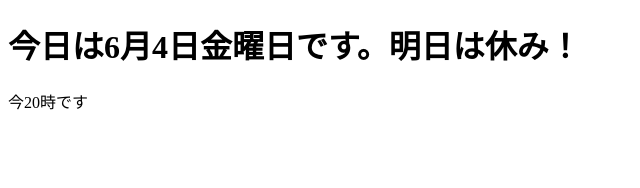
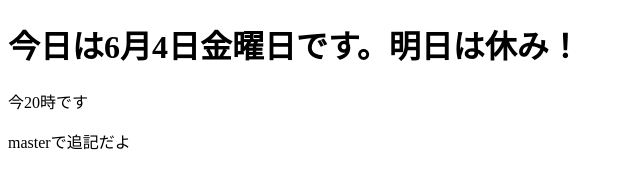
Before and after one commit to KAI-0129/miki_lesson_20210607, a plain HTML site: page index.html in a window 1280 px wide. Shown: the whole page, without its empty margins (0-640 px from the left). Drawn offline with Linux system fonts and the light colour scheme.

Commit message:
マスタニコミット

```diff
--- a/index.html
+++ b/index.html
@@ -10,5 +10,6 @@
     <h1>今日は6月4日金曜日です。明日は休み！</h1>
     <p> 今20時です</p>
 
+    <p>masterで追記だよ</p>
 </body>
 </html>
```
